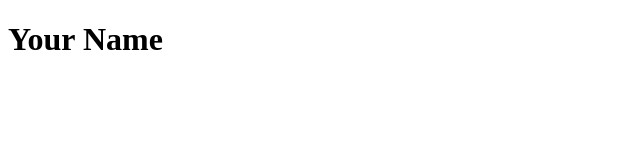
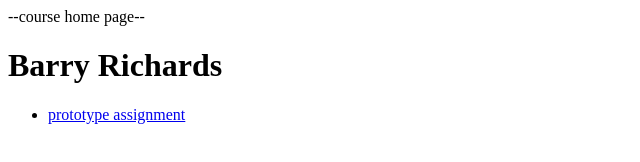
Before and after one commit to bgrichards/ifsc-1310, a plain HTML site: page index.html in a window 1280 px wide. Shown: the whole page, without its empty margins (0-640 px from the left). Drawn offline with Linux system fonts and the light colour scheme.

Commit message:
added new link

```diff
--- a/index.html
+++ b/index.html
@@ -1,5 +1,5 @@
-<!doctype html>
-
+--course home page--
+ <!doctype html>
 <html lang="en">
 <head>
   <meta charset="utf-8">
@@ -11,6 +11,9 @@
 </head>
 
 <body>
-  <h1>Your Name</h1>
+  <h1>Barry Richards</h1>
+  <ul>
+      <li><a href="prototype/index.html">prototype assignment</a></li>
+  </ul>
 </body>
 </html>
```
